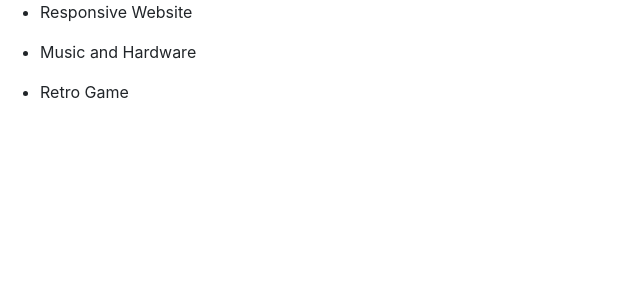
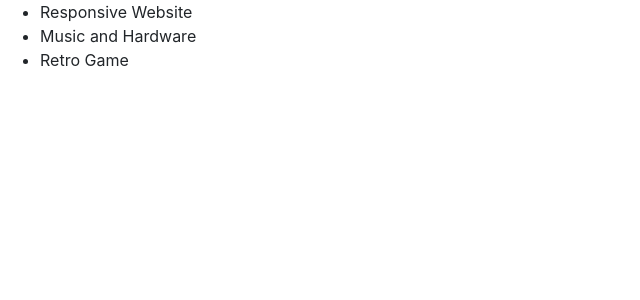
Before and after one commit to tonypham04/tonypham-profile-page, an Angular app: page / in a window 1280 px wide. Shown: the top 300 px of the page, without its empty margins (0-640 px from the left). Built offline with nearby package versions, Linux system fonts and the light colour scheme.

Commit message:
Fix: Move ngFor directive for projects into <li> tag

```diff
--- a/src/app/app.component.html
+++ b/src/app/app.component.html
@@ -1,5 +1,5 @@
-<div *ngFor="let project of projects">
+<div>
     <ul>
-        <li>{{ project.name }}</li>
+        <li *ngFor="let project of projects">{{ project.name }}</li>
     </ul>
 </div>
```
